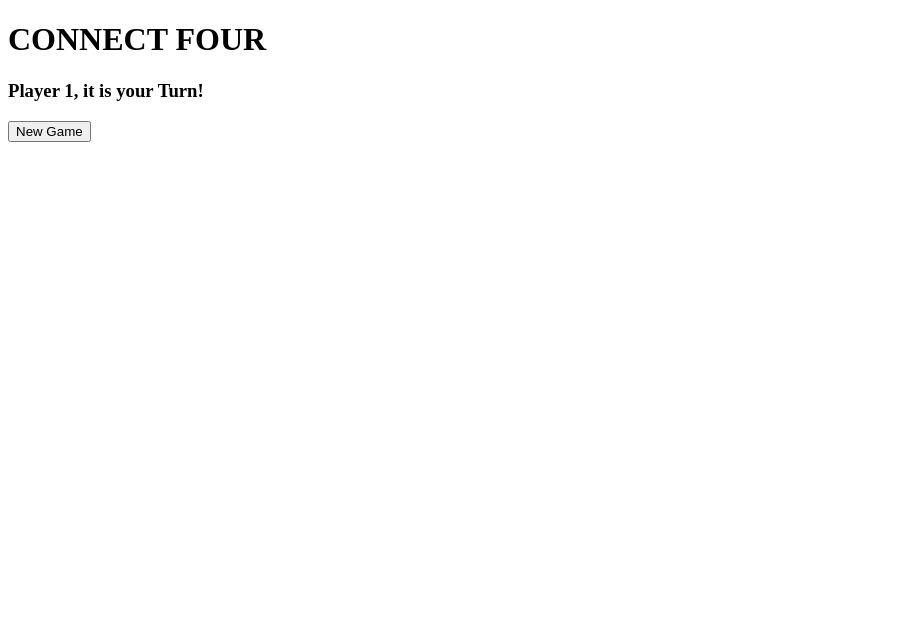
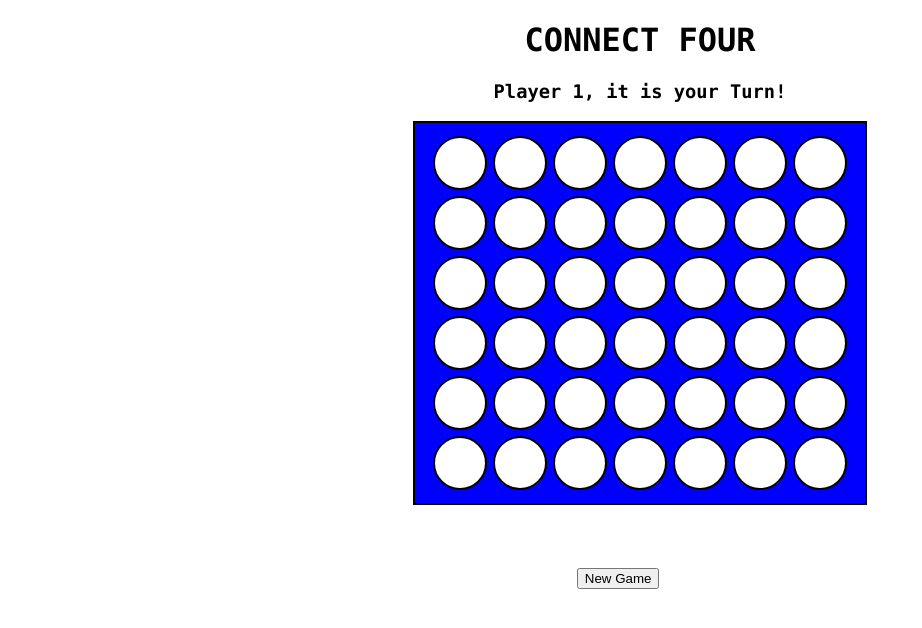
Before and after one commit to jillpe/Connect-Four, a plain HTML site: page index.html in a window 1280 px wide. Shown: the whole page, without its empty margins (0-922 px from the left). Drawn offline with Linux system fonts and the light colour scheme; the site is published under a folder, as on GitHub Pages, so addresses that start at the root find nothing.

Commit message:
Update index.html

```diff
--- a/index.html
+++ b/index.html
@@ -5,8 +5,8 @@
     <meta name="viewport" content="width=device-width, initial-scale=1.0">
     <meta http-equiv="X-UA-Compatible" content="IE=edge">
     <title>Connect Four</title>
-    <link rel="stylesheet" href="/css/style.css">
-    <script defer src="/js/main.js"></script>
+    <link rel="stylesheet" href="css/style.css">
+    <script defer src="js/main.js"></script>
 </head>
 <body>
     <h1>CONNECT FOUR</h1>
```
